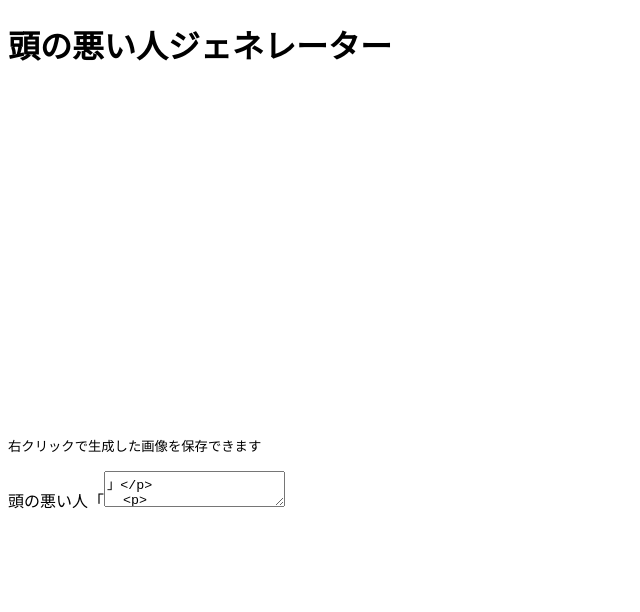
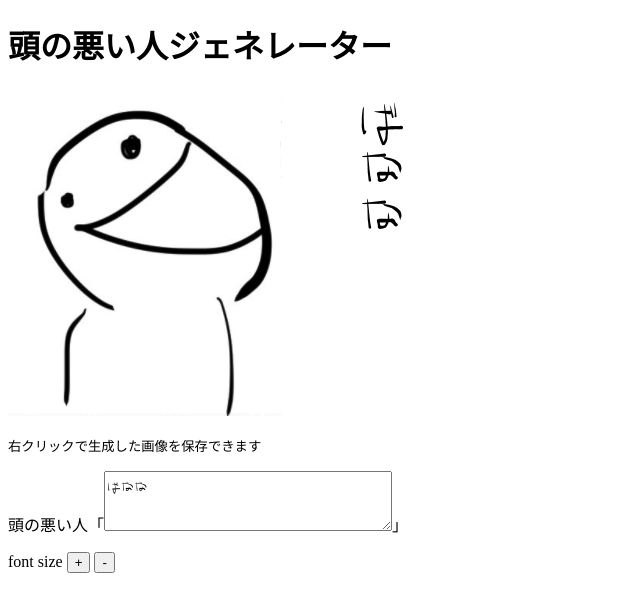
Before and after one commit to ckudzu/aho-human, a plain HTML site: page index.html in a window 1280 px wide. Shown: the whole page, without its empty margins (0-640 px from the left). Drawn offline with Linux system fonts and the light colour scheme.

Commit message:
Add files via upload

```diff
--- a/index.html
+++ b/index.html
@@ -10,7 +10,7 @@
     font-family: 'mimizu';
     src: url('./MiMiZuFree.OTF') format('opentype');
   }
-  input[type="text"] {
+  #text {
     font-family: 'mimizu','meyrio';
   }
 </style>
@@ -18,7 +18,7 @@
   <h1>頭の悪い人ジェネレーター</h1>
   <canvas width="449" height="327" id="canvas"></canvas>
   <p><small>右クリックで生成した画像を保存できます</small></p>
-  <p>頭の悪い人「<textarea row="3" col="20" placeholder="ばなな" value="ばなな">」</p>
+  <p>頭の悪い人「<textarea id="text" row="3" col="20" placeholder="ばなな">ばなな</textarea>」</p>
   <p>
     font size
     <input type="button" name="" value="+" id="plus">
@@ -46,12 +46,12 @@
   });
 
   window.onload = function(){
-    text = $("input").value;
+    text = $("#text").value;
     draw();
   }
 
-  $("textarea").addEventListener("keyup", function(e){
-    text = $("input").value;
+  $("#text").addEventListener("keyup", function(e){
+    text = $("#text").value;
     draw();
   })
 
```
